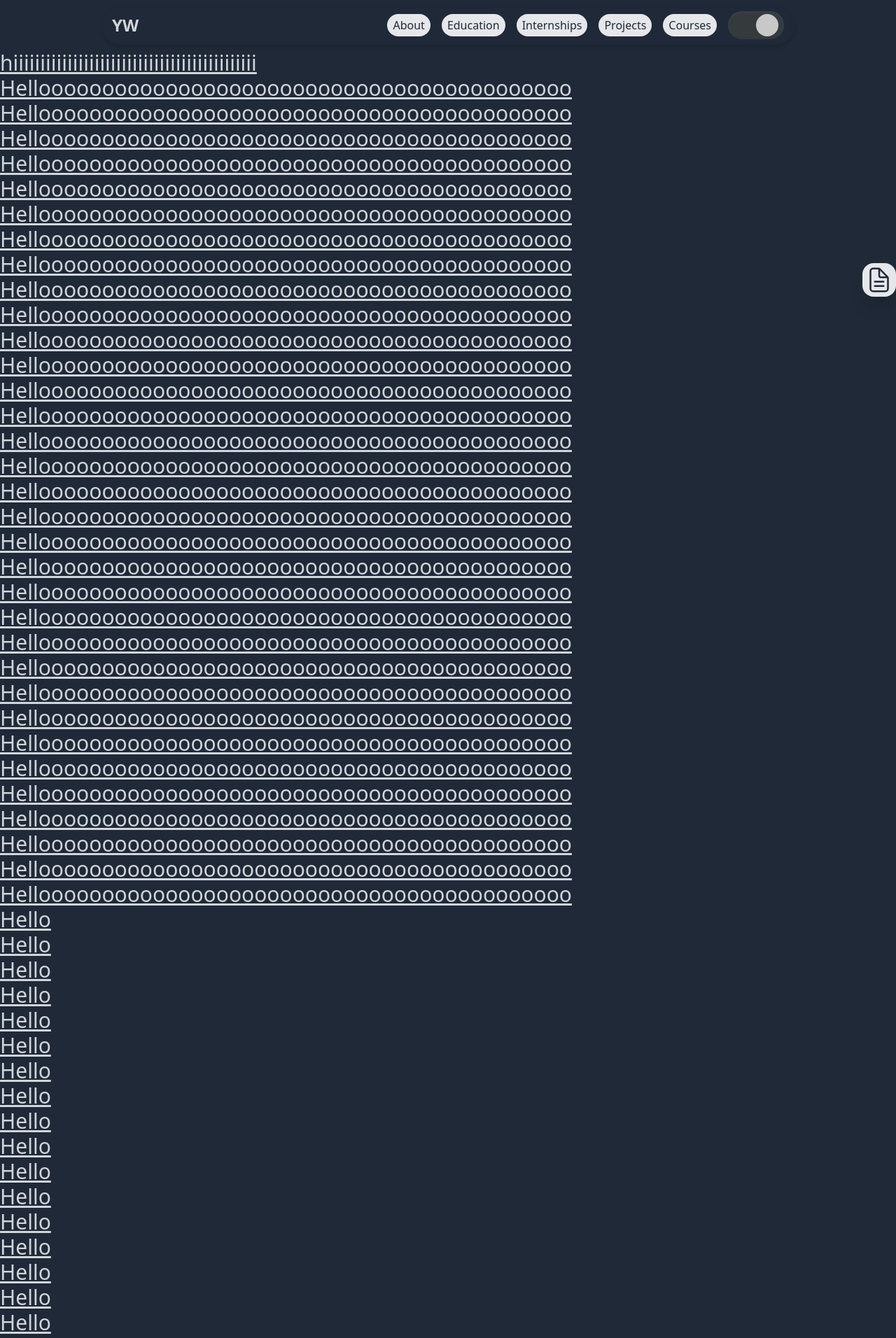
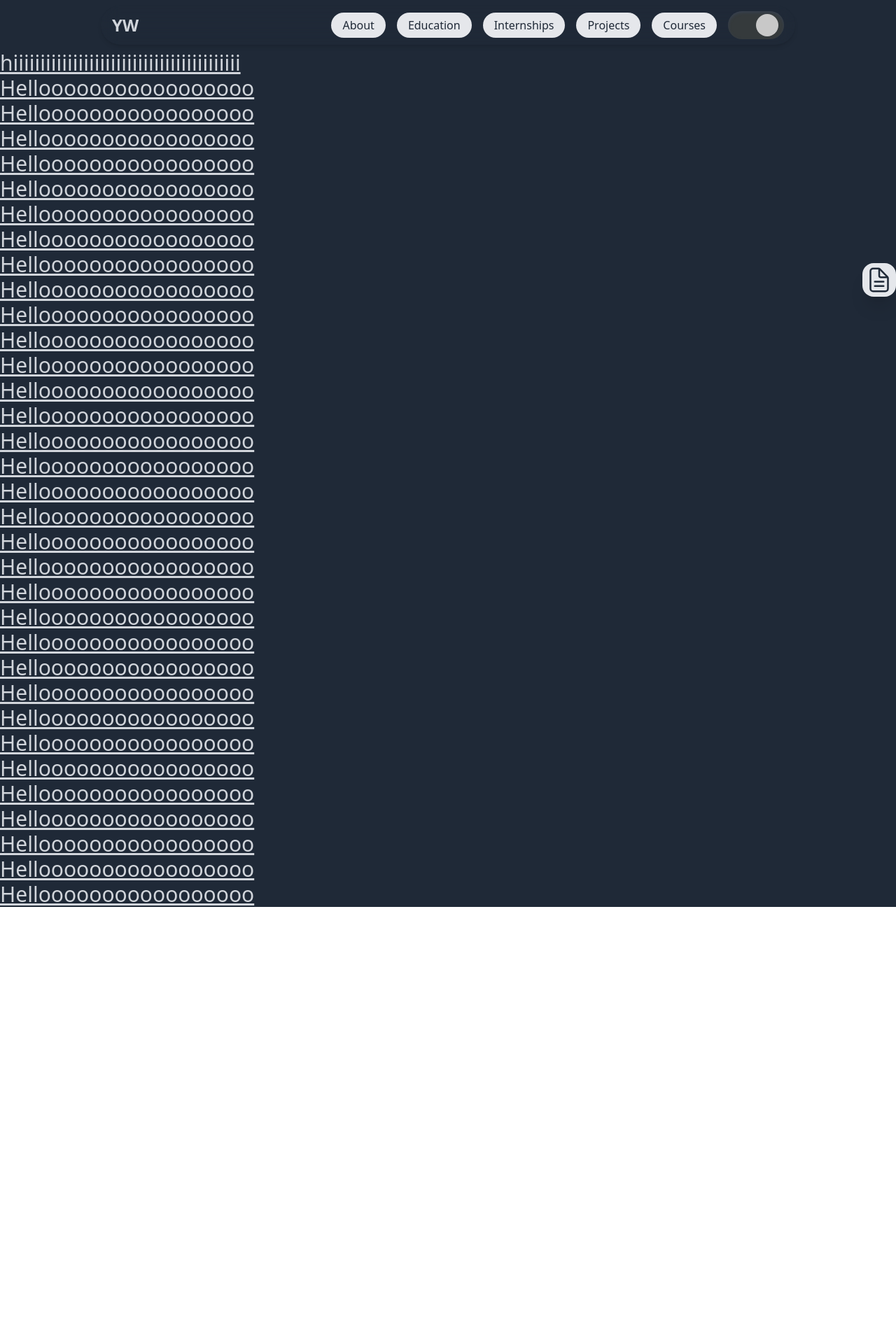
Before and after one commit to yashw22/yashw22.github.io, a React (Vite) app: page / in a window 1280 px wide. Shown: the top 1912 px of the page at 70% size. After the commit the page ends 1298 px from the top, so only its background shows below. Built offline with nearby package versions, Linux system fonts and the light colour scheme.

Commit message:
Header, sidebar, cursor updated

```diff
--- a/src/App.jsx
+++ b/src/App.jsx
@@ -5,78 +5,45 @@ import ResumeBtn from "./resumebtn/ResumeBtn";
 
 export default function App() {
   return (
-    <div className="bg-light-bg text-light-text dark:bg-dark-bg dark:text-dark-text theme-anim">
+    <div className="bg-light-bg text-light-text dark:bg-dark-bg dark:text-dark-text theme-anim cursor-none">
       <Header />
       {/* <ThemeBar /> */}
       <ResumeBtn />
-      <div className="text-3xl underline">hiiiiiiiiiiiiiiiiiiiiiiiiiiiiiiiiiiiiiiiiiiiii</div>
+      <div className="text-3xl underline">hiiiiiiiiiiiiiiiiiiiiiiiiiiiiiiiiiiiiiiiiii</div>
       <Cursor />
-      <div className="text-3xl underline">Helloooooooooooooooooooooooooooooooooooooooooo</div>
-      <div className="text-3xl underline">Helloooooooooooooooooooooooooooooooooooooooooo</div>
-      <div className="text-3xl underline">Helloooooooooooooooooooooooooooooooooooooooooo</div>
-      <div className="text-3xl underline">Helloooooooooooooooooooooooooooooooooooooooooo</div>
-      <div className="text-3xl underline">Helloooooooooooooooooooooooooooooooooooooooooo</div>
-      <div className="text-3xl underline">Helloooooooooooooooooooooooooooooooooooooooooo</div>
-      <div className="text-3xl underline">Helloooooooooooooooooooooooooooooooooooooooooo</div>
-      <div className="text-3xl underline">Helloooooooooooooooooooooooooooooooooooooooooo</div>
-      <div className="text-3xl underline">Helloooooooooooooooooooooooooooooooooooooooooo</div>
-      <div className="text-3xl underline">Helloooooooooooooooooooooooooooooooooooooooooo</div>
-      <div className="text-3xl underline">Helloooooooooooooooooooooooooooooooooooooooooo</div>
-      <div className="text-3xl underline">Helloooooooooooooooooooooooooooooooooooooooooo</div>
-      <div className="text-3xl underline">Helloooooooooooooooooooooooooooooooooooooooooo</div>
-      <div className="text-3xl underline">Helloooooooooooooooooooooooooooooooooooooooooo</div>
-      <div className="text-3xl underline">Helloooooooooooooooooooooooooooooooooooooooooo</div>
-      <div className="text-3xl underline">Helloooooooooooooooooooooooooooooooooooooooooo</div>
-      <div className="text-3xl underline">Helloooooooooooooooooooooooooooooooooooooooooo</div>
-      <div className="text-3xl underline">Helloooooooooooooooooooooooooooooooooooooooooo</div>
-      <div className="text-3xl underline">Helloooooooooooooooooooooooooooooooooooooooooo</div>
-      <div className="text-3xl underline">Helloooooooooooooooooooooooooooooooooooooooooo</div>
-      <div className="text-3xl underline">Helloooooooooooooooooooooooooooooooooooooooooo</div>
-      <div className="text-3xl underline">Helloooooooooooooooooooooooooooooooooooooooooo</div>
-      <div className="text-3xl underline">Helloooooooooooooooooooooooooooooooooooooooooo</div>
-      <div className="text-3xl underline">Helloooooooooooooooooooooooooooooooooooooooooo</div>
-      <div className="text-3xl underline">Helloooooooooooooooooooooooooooooooooooooooooo</div>
-      <div className="text-3xl underline">Helloooooooooooooooooooooooooooooooooooooooooo</div>
-      <div className="text-3xl underline">Helloooooooooooooooooooooooooooooooooooooooooo</div>
-      <div className="text-3xl underline">Helloooooooooooooooooooooooooooooooooooooooooo</div>
-      <div className="text-3xl underline">Helloooooooooooooooooooooooooooooooooooooooooo</div>
-      <div className="text-3xl underline">Helloooooooooooooooooooooooooooooooooooooooooo</div>
-      <div className="text-3xl underline">Helloooooooooooooooooooooooooooooooooooooooooo</div>
-      <div className="text-3xl underline">Helloooooooooooooooooooooooooooooooooooooooooo</div>
-      <div className="text-3xl underline">Helloooooooooooooooooooooooooooooooooooooooooo</div>
-      <div className="text-3xl underline">Hello</div>
-      <div className="text-3xl underline">Hello</div>
-      <div className="text-3xl underline">Hello</div>
-      <div className="text-3xl underline">Hello</div>
-      <div className="text-3xl underline">Hello</div>
-      <div className="text-3xl underline">Hello</div>
-      <div className="text-3xl underline">Hello</div>
-      <div className="text-3xl underline">Hello</div>
-      <div className="text-3xl underline">Hello</div>
-      <div className="text-3xl underline">Hello</div>
-      <div className="text-3xl underline">Hello</div>
-      <div className="text-3xl underline">Hello</div>
-      <div className="text-3xl underline">Hello</div>
-      <div className="text-3xl underline">Hello</div>
-      <div className="text-3xl underline">Hello</div>
-      <div className="text-3xl underline">Hello</div>
-      <div className="text-3xl underline">Hello</div>
-      <div className="text-3xl underline">Hello</div>
-      <div className="text-3xl underline">Hello</div>
-      <div className="text-3xl underline">Hello</div>
-      <div className="text-3xl underline">Hello</div>
-      <div className="text-3xl underline">Hello</div>
-      <div className="text-3xl underline">Hello</div>
-      <div className="text-3xl underline">Hello</div>
-      <div className="text-3xl underline">Hello</div>
-      <div className="text-3xl underline">Hello</div>
-      <div className="text-3xl underline">Hello</div>
-      <div className="text-3xl underline">Hello</div>
-      <div className="text-3xl underline">Hello</div>
-      <div className="text-3xl underline">Hello</div>
-      <div className="text-3xl underline">Hello</div>
-      <div className="text-3xl underline">Hello</div>
-      <div className="text-3xl underline">Hello</div>
+      <div className="text-3xl underline">Hellooooooooooooooooo</div>
+      <div className="text-3xl underline">Hellooooooooooooooooo</div>
+      <div className="text-3xl underline">Hellooooooooooooooooo</div>
+      <div className="text-3xl underline">Hellooooooooooooooooo</div>
+      <div className="text-3xl underline">Hellooooooooooooooooo</div>
+      <div className="text-3xl underline">Hellooooooooooooooooo</div>
+      <div className="text-3xl underline">Hellooooooooooooooooo</div>
+      <div className="text-3xl underline">Hellooooooooooooooooo</div>
+      <div className="text-3xl underline">Hellooooooooooooooooo</div>
+      <div className="text-3xl underline">Hellooooooooooooooooo</div>
+      <div className="text-3xl underline">Hellooooooooooooooooo</div>
+      <div className="text-3xl underline">Hellooooooooooooooooo</div>
+      <div className="text-3xl underline">Hellooooooooooooooooo</div>
+      <div className="text-3xl underline">Hellooooooooooooooooo</div>
+      <div className="text-3xl underline">Hellooooooooooooooooo</div>
+      <div className="text-3xl underline">Hellooooooooooooooooo</div>
+      <div className="text-3xl underline">Hellooooooooooooooooo</div>
+      <div className="text-3xl underline">Hellooooooooooooooooo</div>
+      <div className="text-3xl underline">Hellooooooooooooooooo</div>
+      <div className="text-3xl underline">Hellooooooooooooooooo</div>
+      <div className="text-3xl underline">Hellooooooooooooooooo</div>
+      <div className="text-3xl underline">Hellooooooooooooooooo</div>
+      <div className="text-3xl underline">Hellooooooooooooooooo</div>
+      <div className="text-3xl underline">Hellooooooooooooooooo</div>
+      <div className="text-3xl underline">Hellooooooooooooooooo</div>
+      <div className="text-3xl underline">Hellooooooooooooooooo</div>
+      <div className="text-3xl underline">Hellooooooooooooooooo</div>
+      <div className="text-3xl underline">Hellooooooooooooooooo</div>
+      <div className="text-3xl underline">Hellooooooooooooooooo</div>
+      <div className="text-3xl underline">Hellooooooooooooooooo</div>
+      <div className="text-3xl underline">Hellooooooooooooooooo</div>
+      <div className="text-3xl underline">Hellooooooooooooooooo</div>
+      <div className="text-3xl underline">Hellooooooooooooooooo</div>
     </div>
   );
 }
--- a/src/header/Header.jsx
+++ b/src/header/Header.jsx
@@ -1,4 +1,5 @@
 import { FaBars } from "react-icons/fa";
+import { RiCloseLargeLine } from "react-icons/ri";
 import HeaderBtn from "./HeaderBtn";
 import NameLogo from "./NameLogo";
 import ThemeBtn from "./ThemeBtn";
@@ -21,7 +22,11 @@ export default function Header() {
         <div className="flex items-center space-x-4 md:hidden">
           <ThemeBtn />
           <button onClick={() => setMenuOpen(!menuOpen)} className="p-2">
-            <FaBars className="w-6 h-6 text-light-text dark:text-dark-text theme-anim" />
+            {menuOpen ? (
+              <RiCloseLargeLine className="w-6 h-6 text-light-text dark:text-dark-text theme-anim" />
+            ) : (
+              <FaBars className="w-6 h-6 text-light-text dark:text-dark-text theme-anim" />
+            )}
           </button>
         </div>
 
@@ -31,11 +36,24 @@ export default function Header() {
         </div>
       </div>
 
-      {menuOpen && (
-        <div className="fixed mt-2 right-10 flex flex-col items-end space-y-2 md:hidden">
+
+      <div
+        className={`z-45 fixed top-0 inset-0 backdrop-blur-md transform transition-transform duration-500 ease-in-out ${
+          menuOpen ? "translate-x-0" : "translate-x-full"
+        }`}
+      >
+        <div className="fixed mt-20 right-6 flex flex-col items-end space-y-2 md:hidden">
           {getHeaderBtns}
         </div>
-      )}
+      </div>
+
+      {/* {menuOpen && (
+        <div className="z-45 w-full h-full bg-black">
+          <div className="fixed mt-2 right-10 flex flex-col items-end space-y-2 md:hidden">
+            {getHeaderBtns}
+          </div>
+        </div>
+      )} */}
     </>
   );
 }
--- a/src/header/HeaderBtn.jsx
+++ b/src/header/HeaderBtn.jsx
@@ -1,7 +1,11 @@
 import PropTypes from "prop-types";
 
 export default function HeaderBtn({ title }) {
-  return <div className="rounded-3xl px-2 py-1 bg-light-btn text-light-btnTxt dark:bg-dark-btn dark:text-dark-btnTxt theme-anim">{title}</div>;
+  return (
+    <div className="rounded-3xl px-4 py-1.5 bg-light-btn text-light-btnTxt dark:bg-dark-btn dark:text-dark-btnTxt theme-anim">
+      {title}
+    </div>
+  );
 }
 
 HeaderBtn.propTypes = {
--- a/src/header/ThemeBtn.jsx
+++ b/src/header/ThemeBtn.jsx
@@ -26,12 +26,6 @@ export default function ThemeBtn() {
       <div className="theme-btn-container" onClick={toggleTheme}>
         <div className="theme-btn-ball"></div>
       </div>
-      {/* <button
-        onClick={toggleTheme}
-        className="ml-4 p-2 rounded-md  bg-light-btn text-light-btnTxt dark:bg-dark-btn dark:text-dark-btnTxt"
-      >
-        Toggle Theme
-      </button> */}
     </div>
   );
 }
--- a/src/index.css
+++ b/src/index.css
@@ -24,8 +24,8 @@
 }
 
 .header {
-  @apply sticky top-2 z-40 px-5 py-2 mb-4
-  rounded-lg shadow-md backdrop-blur-sm
+  @apply sticky top-0 md:top-2 z-40 px-5 py-2 mb-4
+  rounded-lg shadow-md backdrop-blur-md
   sm:px-10 lg:px-4 lg:mx-36 md:rounded-full
   /* bg-light-bg dark:bg-dark-bg */
   theme-anim;
--- a/src/resumebtn/ResumeBtn.jsx
+++ b/src/resumebtn/ResumeBtn.jsx
@@ -2,13 +2,11 @@ import { IoDocumentTextOutline } from "react-icons/io5";
 
 export default function ResumeBtn() {
   return (
-    <>
-      <div className="fixed top-1/2 right-0 z-30 transform -translate-y-1/2 flex items-center p-1 rounded-2xl shadow-xl  bg-light-btn text-light-btnTxt dark:bg-dark-btn dark:text-dark-btnTxt group hover:rounded-md hover-anim">
-        <span className="absolute right-14 w-auto px-2 text-lg rounded-md  bg-light-btn dark:bg-dark-btn opacity-0 transform group-hover:opacity-100 hover-anim">
-          Resume
-        </span>
-        <IoDocumentTextOutline className="z-40 w-10 h-10" />
-      </div>
-    </>
+    <div className="fixed z-30 bottom-0.5 right-4 md:top-1/2 md:bottom-auto md:right-0 transform -translate-y-1/2 flex items-center p-1 rounded-2xl shadow-xl  bg-light-btn text-light-btnTxt dark:bg-dark-btn dark:text-dark-btnTxt group hover:rounded-md hover-anim">
+      <span className="absolute right-14 w-auto px-2 text-lg rounded-md  bg-light-btn dark:bg-dark-btn scale-0 opacity-0 transform group-hover:opacity-100 group-hover:scale-100 hover-anim">
+        Resume
+      </span>
+      <IoDocumentTextOutline className=" z-40 w-10 h-10" />
+    </div>
   );
 }
```
Also changed, not shown: src/components/Cursor.jsx (+37 -5 lines).
